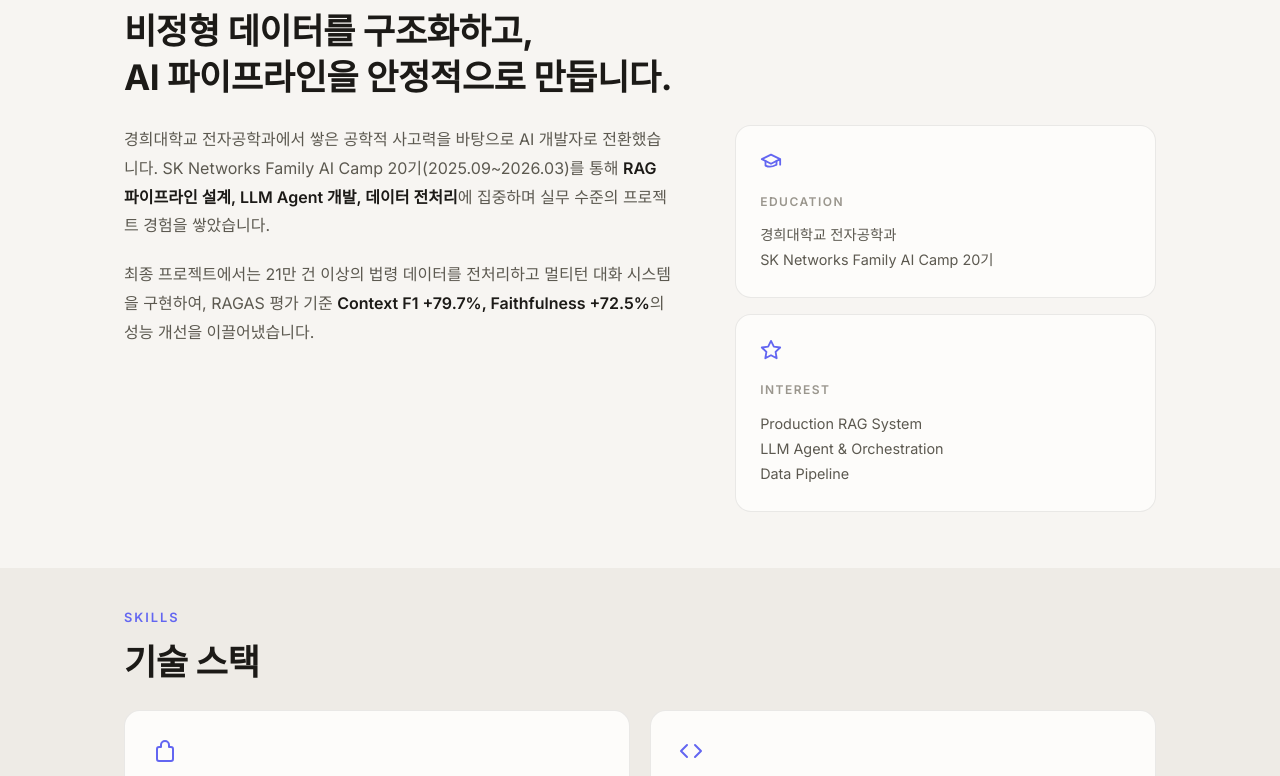
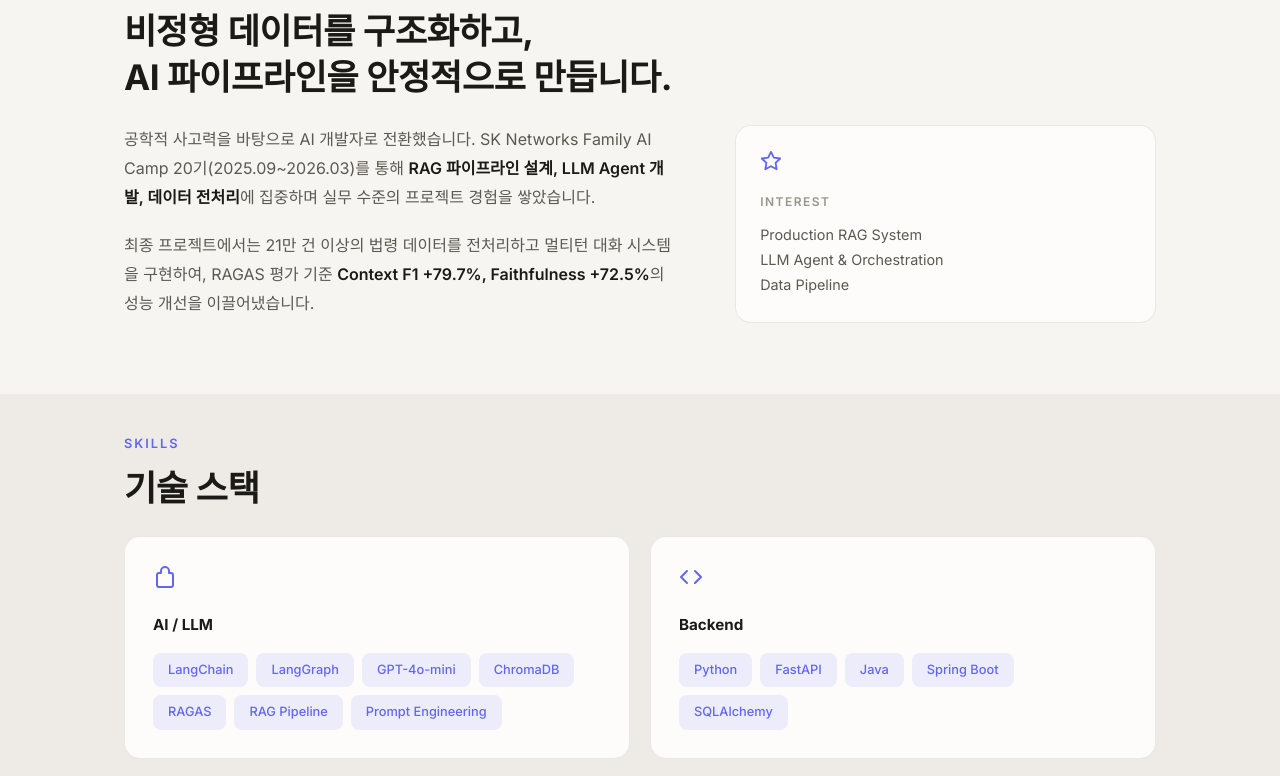
Before and after one commit to I-Am-Dokyung-Lee/i-am-dokyung-lee.github.io, a plain HTML site: page index.html in a window 1280 px wide. Shown: the part 863-1639 px from the top of the page. Drawn offline with Linux system fonts and the light colour scheme.

Commit message:
Remove education info from portfolio
Co-Authored-By: Claude Opus 4.6 (1M context) <noreply@anthropic.com>

```diff
--- a/index.html
+++ b/index.html
@@ -66,7 +66,7 @@
             <div class="about-grid">
                 <div class="about-text">
                     <p>
-                        경희대학교 전자공학과에서 쌓은 공학적 사고력을 바탕으로 AI 개발자로 전환했습니다.
+                        공학적 사고력을 바탕으로 AI 개발자로 전환했습니다.
                         SK Networks Family AI Camp 20기(2025.09~2026.03)를 통해
                         <strong>RAG 파이프라인 설계, LLM Agent 개발, 데이터 전처리</strong>에 집중하며
                         실무 수준의 프로젝트 경험을 쌓았습니다.
@@ -77,14 +77,6 @@
                     </p>
                 </div>
                 <div class="about-cards">
-                    <div class="about-card">
-                        <div class="about-card-icon">
-                            <svg xmlns="http://www.w3.org/2000/svg" width="22" height="22" viewBox="0 0 24 24" fill="none" stroke="currentColor" stroke-width="2" stroke-linecap="round" stroke-linejoin="round"><path d="M22 10v6M2 10l10-5 10 5-10 5z"/><path d="M6 12v5c6 3 10 0 12-1v-4"/></svg>
-                        </div>
-                        <h3>Education</h3>
-                        <p>경희대학교 전자공학과</p>
-                        <p>SK Networks Family AI Camp 20기</p>
-                    </div>
                     <div class="about-card">
                         <div class="about-card-icon">
                             <svg xmlns="http://www.w3.org/2000/svg" width="22" height="22" viewBox="0 0 24 24" fill="none" stroke="currentColor" stroke-width="2" stroke-linecap="round" stroke-linejoin="round"><polygon points="12 2 15.09 8.26 22 9.27 17 14.14 18.18 21.02 12 17.77 5.82 21.02 7 14.14 2 9.27 8.91 8.26 12 2"/></svg>
```
